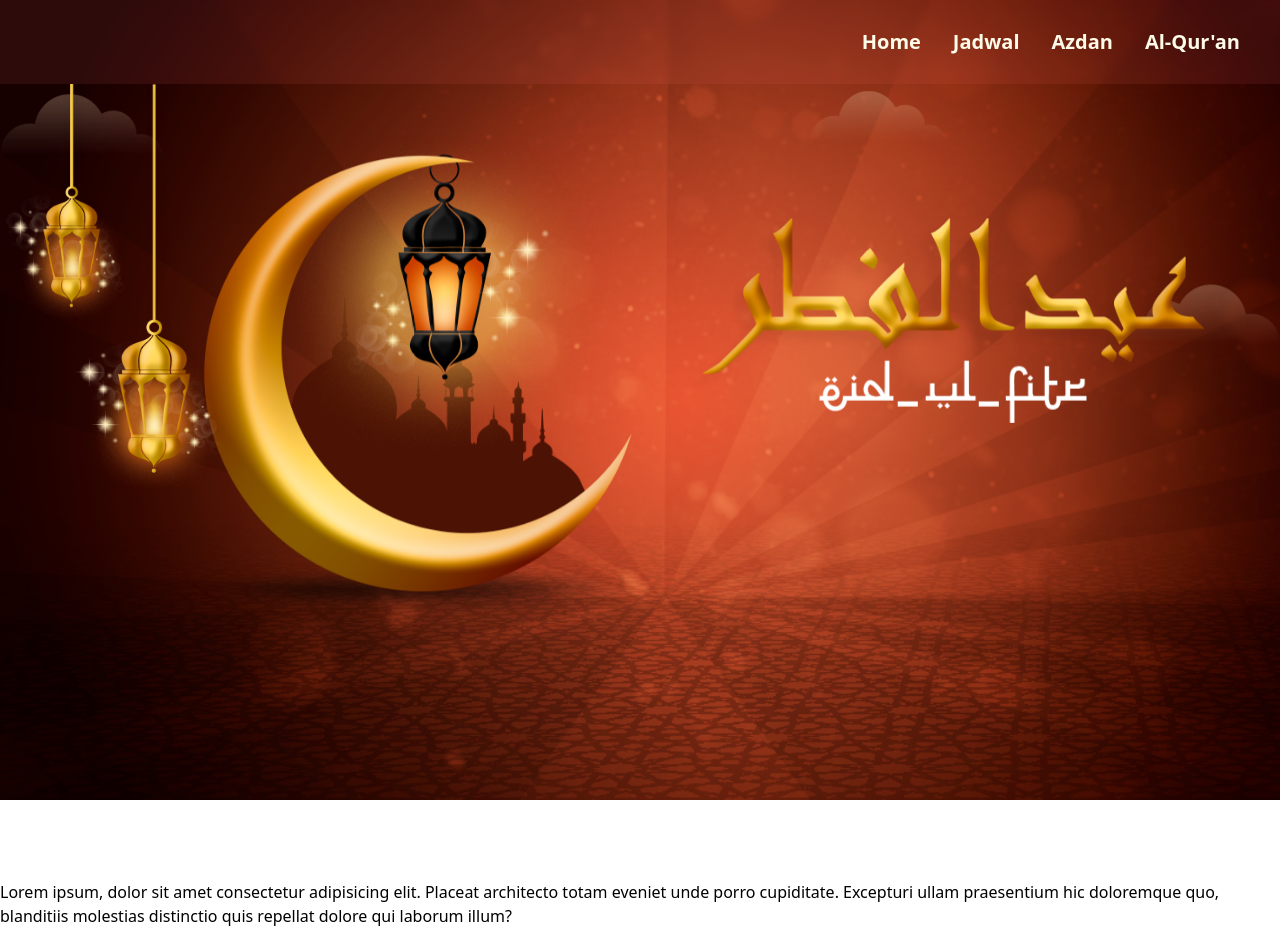
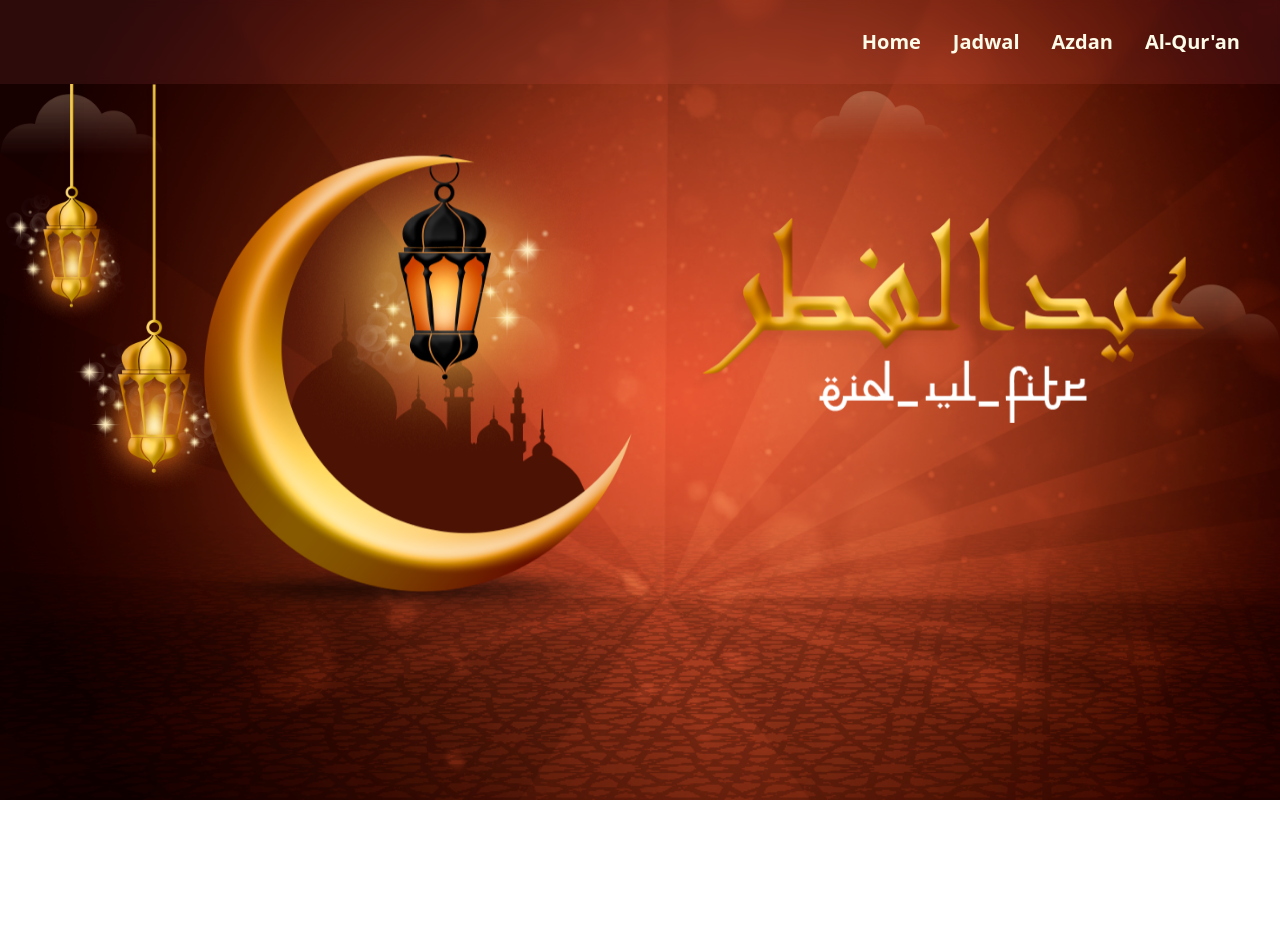
Before and after one commit to bbaygx/Ramadhan-project-2023, a website: page index.html in a window 1280 px wide. After the commit the page ends 800 px from the top, so only its background shows below. Drawn offline with Linux system fonts and the light colour scheme.

```diff
--- a/index.html
+++ b/index.html
@@ -38,8 +38,5 @@
                 </div>
             </div>
         </header>
-    <div class="mt-20">
-        <p>Lorem ipsum, dolor sit amet consectetur adipisicing elit. Placeat architecto totam eveniet unde porro cupiditate. Excepturi ullam praesentium hic doloremque quo, blanditiis molestias distinctio quis repellat dolore qui laborum illum?</p>
-    </div>
 </body>
 </html>
```
